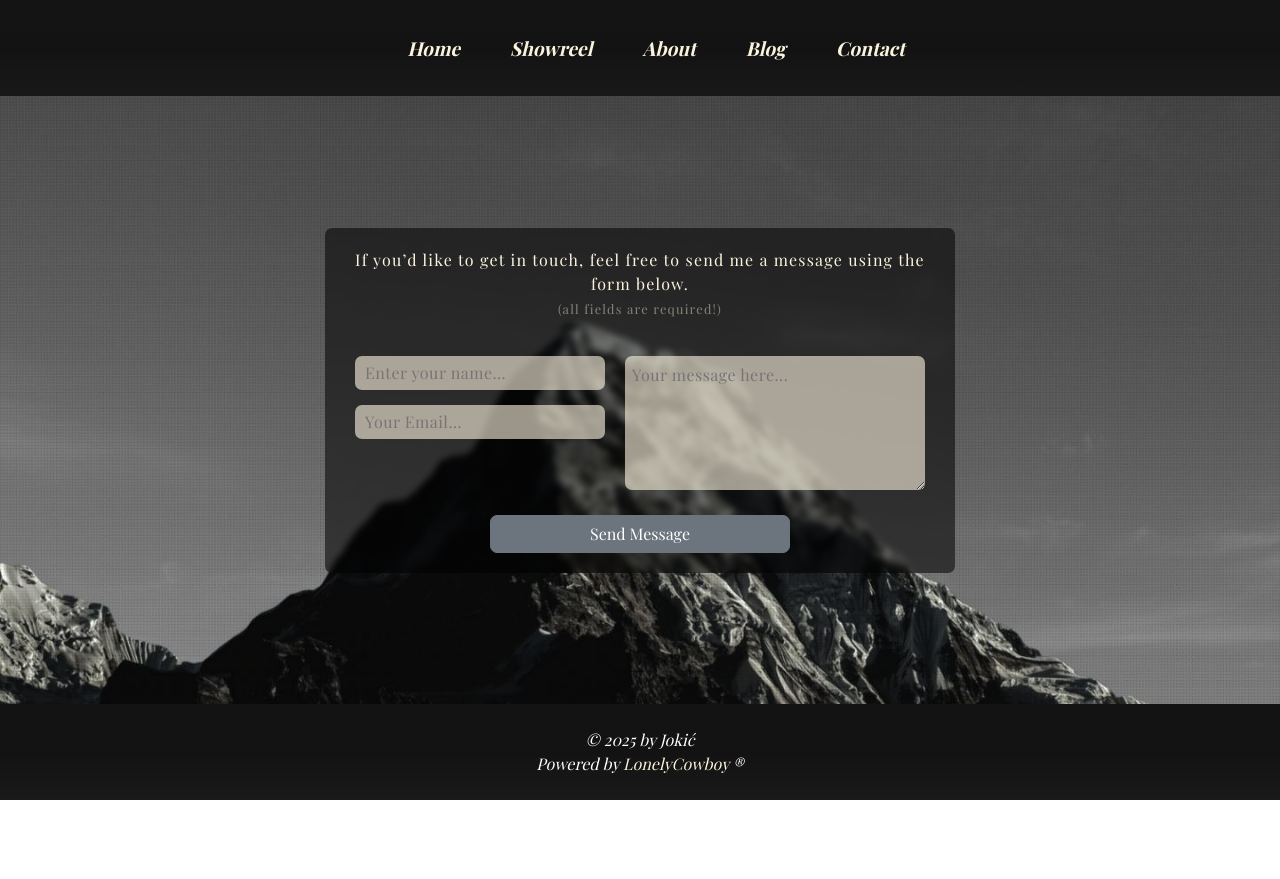
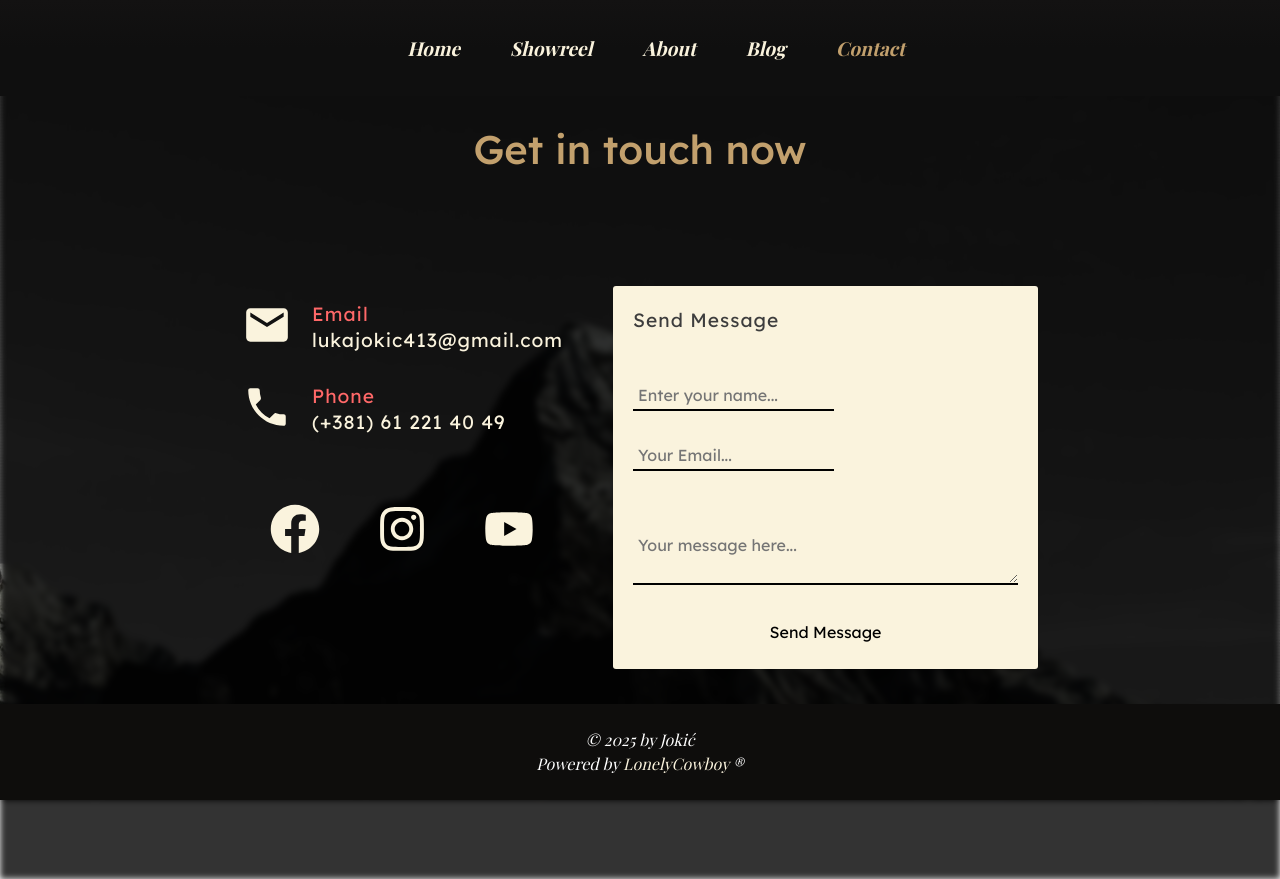
Before and after one commit to LonelyCowboy94/luka-jokic, a React (Vite) app: page /#/contact in a window 1280 px wide. Before the commit the page ends 800 px from the top, so only its background shows below. Built offline with nearby package versions, Linux system fonts and the light colour scheme.

Commit message:
refactor(contact): redesign contact page layout and styles

```diff
--- a/index.html
+++ b/index.html
@@ -1,11 +1,26 @@
-<!doctype html>
+<!DOCTYPE html>
 <html lang="en">
   <head>
     <meta charset="UTF-8" />
     <link rel="icon" type="image/svg+xml" href="/vite.svg" />
-    <link href="https://fonts.googleapis.com/css2?family=Playfair+Display:wght@400;700&display=swap" rel="stylesheet">
-    <link href="https://fonts.googleapis.com/css2?family=Anton&display=swap" rel="stylesheet">
-    <link href="https://fonts.googleapis.com/css2?family=Dancing+Script&display=swap" rel="stylesheet">
+    <link
+      href="https://fonts.googleapis.com/css2?family=Playfair+Display:wght@400;700&display=swap"
+      rel="stylesheet"
+    />
+    <link
+      href="https://fonts.googleapis.com/css2?family=Anton&display=swap"
+      rel="stylesheet"
+    />
+    <link
+      href="https://fonts.googleapis.com/css2?family=Dancing+Script&display=swap"
+      rel="stylesheet"
+    />
+    <link rel="preconnect" href="https://fonts.googleapis.com" />
+    <link rel="preconnect" href="https://fonts.gstatic.com" crossorigin />
+    <link
+      href="https://fonts.googleapis.com/css2?family=Lexend:wght@100..900&display=swap"
+      rel="stylesheet"
+    />
 
     <meta name="viewport" content="width=device-width, initial-scale=1.0" />
     <title>luka-jokic</title>
--- a/package.json
+++ b/package.json
@@ -15,6 +15,7 @@
     "bootstrap": "^5.3.8",
     "react": "^19.1.1",
     "react-dom": "^19.1.1",
+    "react-icons": "^5.5.0",
     "react-router-dom": "^7.9.3",
     "react-scroll": "^1.9.3",
     "sass": "^1.93.2"
--- a/src/components/BottomSection.jsx
+++ b/src/components/BottomSection.jsx
@@ -34,13 +34,13 @@ const BottomSection = () => {
         <p>
           Viber:{" "}
           <span>
-            <a href="tel:+381601234567">+381 60 123 4567</a>
+            <a href="tel:+381612214049">+381612214049</a>
           </span>
         </p>
         <p>
           WhatsApp:{" "}
           <span>
-            <a href="tel:+381601234567">+381 60 123 4567</a>
+            <a href="tel:+381612214049">+381612214049</a>
           </span>
         </p>
         <p>
--- a/src/components/Footer.scss
+++ b/src/components/Footer.scss
@@ -19,7 +19,7 @@ footer {
 }
 
 footer div {
-    animation: fadeIn 3.5s ease-in forwards;
+    animation: fadeIn 2.2s ease-in forwards;
     font-style: italic;
     user-select: none;
 }
--- a/src/components/Nav.jsx
+++ b/src/components/Nav.jsx
@@ -10,7 +10,7 @@ const Nav = ({ isOpen, handleNavClick, handleScrollLink, toggleMenu }) => {
         <div className={`${styles.navLinks} ${isOpen ? styles.open : ""}`}>
           <ul>
             <li>
-              <NavLink to="/" end onClick={handleNavClick}>
+              <NavLink className={({ isActive }) => isActive ? styles.active : ""} to="/" onClick={handleNavClick}>
                 Home
               </NavLink>
             </li>
@@ -24,13 +24,13 @@ const Nav = ({ isOpen, handleNavClick, handleScrollLink, toggleMenu }) => {
             </li>
 
             <li>
-              <NavLink to="/blog" onClick={handleNavClick}>
+              <NavLink className={({ isActive }) => isActive ? styles.active : ""} to="/blog" onClick={handleNavClick}>
                 Blog
               </NavLink>
             </li>
 
             <li>
-              <NavLink to="/contact" onClick={handleNavClick}>
+              <NavLink className={({ isActive }) => isActive ? styles.active : ""} to="/contact" onClick={handleNavClick}>
                 Contact
               </NavLink>
             </li>
--- a/src/components/Nav.module.scss
+++ b/src/components/Nav.module.scss
@@ -2,7 +2,7 @@
 @use "../styles/animations";
 
 .navbar {
-    animation: fadeIn 2.5s ease-in forwards;
+    animation: fadeIn 1.6s ease-in forwards;
     position: relative;
     display: flex;
     justify-content: center;
@@ -62,10 +62,8 @@
         color: $font-color;
         user-select: none;
 
-        &:hover,
-        &.active {
-          color: #c2a06d;
-        }
+
+
       }
     }
  li a:hover {
@@ -76,7 +74,9 @@
   cursor: pointer;
  }
 
-
+.active {
+          color: #c2a06d !important;
+        }
 
     @media (max-width: 768px) {
       .hamburger {
--- a/src/pages/Contact.jsx
+++ b/src/pages/Contact.jsx
@@ -1,22 +1,52 @@
 import styles from "./Contact.module.scss";
+import { FaFacebook, FaInstagram, FaYoutube } from "react-icons/fa";
+import { MdEmail, MdPhone } from "react-icons/md";
 
 const Contact = () => {
   return (
     <section id="contact" className={styles.contactSection}>
+      <h1>Get in touch now</h1>
       <div className={styles.container}>
+        <div className={styles.contactPage}>
+          <div className={styles.email}>
+            <a href="mailto:lukajokic413@gmail.com">
+              <MdEmail className={styles.icon} />
+            </a>
+            <div>
+              <p>Email</p>
+              <p>lukajokic413@gmail.com</p>
+            </div>
+          </div>
+          <div className={styles.phone}>
+            <a href="tel:+381612214049">
+              <MdPhone className={styles.icon} />
+            </a>
+            <div>
+              <p>Phone</p>
+              <p>(+381) 61 221 40 49</p>
+            </div>
+          </div>
+
+          <div className={styles.socialMedia}>
+            <a href="https://www.facebook.com/luka.jokic.71" target="_blank">
+              <FaFacebook className={styles.icon} />
+            </a>
+            <FaInstagram className={styles.icon} />
+            <a href="https://www.youtube.com/@liternix" target="_blank">
+              <FaYoutube className={styles.icon} />
+            </a>
+          </div>
+        </div>
         <form
           className={styles.form}
           action="https://formspree.io/f/movkrywl"
           method="POST"
         >
-          <p>
-            If you’d like to get in touch, feel free to send me a message using
-            the form below. <br />
-            <span>(all fields are required!)</span>
-          </p>
+          <p>Send Message</p>
 
-          <div className={styles.senderInfo}>
-            <label className="hidden" htmlFor="name">Your Name</label>
+          <label className="hidden" htmlFor="name">
+            Your Name
+          </label>
           <input
             name="name"
             id="name"
@@ -24,7 +54,9 @@ const Contact = () => {
             placeholder="Enter your name..."
             required
           />
-            <label className="hidden" htmlFor="email">Your Email</label>
+          <label className="hidden" htmlFor="email">
+            Your Email
+          </label>
           <input
             name="email"
             id="email"
@@ -32,20 +64,20 @@ const Contact = () => {
             placeholder="Your Email..."
             required
           />
-          </div>
-          <div className={styles.message}>
-            <label className="hidden" htmlFor="message">Your Message</label>
+
+          <label className="hidden" htmlFor="message">
+            Your Message
+          </label>
           <textarea
-              rows="5"
+            rows="2"
             cols="40"
             name="message"
             id="message"
             placeholder="Your message here..."
             required
           ></textarea>
-          </div>
 
-          <button className="btn btn-secondary" type="submit">
+          <button className={styles.submitBtn} type="submit">
             Send Message
           </button>
         </form>
--- a/src/pages/Contact.module.scss
+++ b/src/pages/Contact.module.scss
@@ -1,77 +1,118 @@
-@use "../styles/variables" as *;
+@use "../styles/_variables" as *;
+@use "../styles/_animations.scss";
 
 .contactSection {
+  font-family: "Lexend", sans-serif;
+  display: flex;
+  flex-direction: column;
+  align-items: center;
+  justify-content: center;
   padding: $page-padding;
-  height: 100vh;
-  width: 100%;
+  h1 {
+    margin-top: 20px;
+    color: $subtitle-color;
+  }
+
+  animation: contactForm 1s forwards;
+
+  .container {
+    padding: $page-padding;
     display: flex;
+    flex-direction: row;
     flex-wrap: wrap;
+    align-items: center;
+    gap: 50px;
+    p {
+      color: $border-color;
+      text-align: center;
+      font-size: 1.2rem;
+      letter-spacing: 1px;
+    }
+  }
+  .contactPage {
+    display: flex;
     justify-content: center;
-  align-items: center;
-  .container {
-    max-width: 650px;
-    padding: 10px;
+    gap: 30px;
+    transform: translateY(-50px);
+    margin: 0 auto;
+    .email, .phone {
+      display: flex;
+      flex-direction: row;
       p {
+        margin-left: 20px;
+        text-align: left;
+        height: 10px;
         color: $font-color;
-      text-align: center;
-      letter-spacing: 1.2px;
-
-      span {
-        color: #faf3dd71;
-        font-size: 0.8rem;
-        letter-spacing: 1.2px;
+      }
+      p:first-child {
+        color: $accent-color;
+      }
+    }
+    .socialMedia {
+      margin-top: 40px;
+      display: flex;
+      flex-direction: row;
+      justify-content: space-around;
+    }
+    .icon {
+      font-size: 50px;
+      color: $font-color;
+      &:hover {
+        color: $accent-color;
       }
     }
   }
   .form {
-    background-color: #0000008a;
+    background-color: $font-color;
     backdrop-filter: blur(3px);
-    border-radius: 7px;
+    border-radius: 3px;
     display: flex;
-    gap: 20px;
+    flex-direction: column;
+    gap: 30px;
     flex-wrap: wrap;
+    margin: 0 auto;
     padding: 20px;
-    align-items: center;
+    align-items: flex-start;
     justify-content: center;
-    button {
-      width: 300px;
-      border-radius: 7px;
-      margin-top: 5px;
-    }
-    .senderInfo {
-      margin-bottom: auto;
-
-      input {
-        letter-spacing: 0.5px;
-        border-radius: 7px;
-        padding: 5px 10px;
-        width: 250px;
+    input,
+    textarea {
+      padding: 2px 5px;
+      background-color: transparent;
       border: none;
-        margin-bottom: 15px;
-        background-color: #faf3dd9d;
-        color: $bg-dark;
+      border-bottom: 2px solid;
       &:focus {
         outline: none;
       }
     }
+    textarea {
+      margin-top: 30px;
     }
-    .message {
-      textarea {
-        letter-spacing: 0.5px;
-        color: $bg-dark;
-        width: 300px;
-        padding: 7px;
-        border-radius: 7px;
+    .submitBtn {
+      padding: 5px;
       border: none;
-        background-color: #faf3dd9d;
-        &:focus {
-          outline: none;
+      background-color: transparent;
+      text-decoration: none;
+      position: relative;
+      &::after {
+        content: "";
+        position: absolute;
+        left: 0;
+        bottom: 0;
+        background-color: currentColor;
+        transition: width 0.2s ease;
+        width: 0%;
+        height: 2px;
+      }
+      &:hover::after {
+        width: 100%;
+      }
+
+      align-self: center;
     }
   }
-    }
+
   div {
     display: flex;
     flex-direction: column;
   }
 }
-}
--- a/src/pages/Home.jsx
+++ b/src/pages/Home.jsx
@@ -11,7 +11,7 @@ const Home = ({ animate, setAnimate }) => {
     if (animate) {
       const timer = setTimeout(() => {
         setAnimate(false);
-      }, 3000);
+      }, 1000);
 
       return () => clearTimeout(timer);
     }
--- a/src/pages/Home.module.scss
+++ b/src/pages/Home.module.scss
@@ -27,7 +27,7 @@
 }
 
 .animate {
-  animation: fadeIn 2s ease-in forwards;
+  animation: fadeIn 1s ease-in forwards;
 }
 
 .heroSection p:first-child {
@@ -85,6 +85,10 @@
   background: rgba(0, 0, 0, 0.911);
 }
 
+.exploreSection {
+  padding-bottom: 80px;
+}
+
 .bottomSection {
   background: #faf3ddcc;
   padding: 25px;
--- a/src/styles/_animations.scss
+++ b/src/styles/_animations.scss
@@ -5,7 +5,7 @@
   }
   10% {
     transform: translateY(var(--start-position));
-    opacity: 0;
+    opacity: 0.9;
   }
   60% {
     opacity: 1;
@@ -21,9 +21,18 @@
         opacity: 0;
     }
     50% {
-        opacity: 0;
+        opacity: 0.75;
     }
     100% {
         opacity: 1;
     }
 }
+
+@keyframes contactForm {
+  0% {
+
+  }
+  100% {
+  backdrop-filter: blur(3px) brightness(0.2);
+  }
+}
--- a/src/styles/_variables.scss
+++ b/src/styles/_variables.scss
@@ -13,15 +13,10 @@ $cool-contrast: #8ec5c4;
 $page-padding: 105px 0;
 $header-background: linear-gradient(
   to bottom,
-  color.scale(rgb(22, 21, 21), $lightness: -4%),
-  color.scale(rgb(22, 21, 21), $lightness: -12%),
-  color.scale(rgb(29, 28, 28), $lightness: -12%)
+  color.scale(rgb(19, 18, 18)),
+  color.scale(rgb(15, 15, 15),),
+  color.scale(rgb(15, 15, 15))
 );
 
-$footer-background: linear-gradient(
-  to bottom,
-  color.scale(rgb(22, 21, 21), $lightness: -12%),
-  color.scale(rgb(22, 21, 21), $lightness: -12%),
-  color.scale(rgb(29, 28, 28), $lightness: -10%)
-);
-$movie-animation: movieBars 1s cubic-bezier(0, 0, 0.2, 1) forwards;
+$footer-background: rgb(14, 13, 12);
+$movie-animation: movieBars 0.5s cubic-bezier(0, 0, 0.2, 1) forwards;
```
Also changed, not shown: 1 other file (tests, documents, lock files or other folders). Lines whose indentation alone changed are shown as unchanged.
